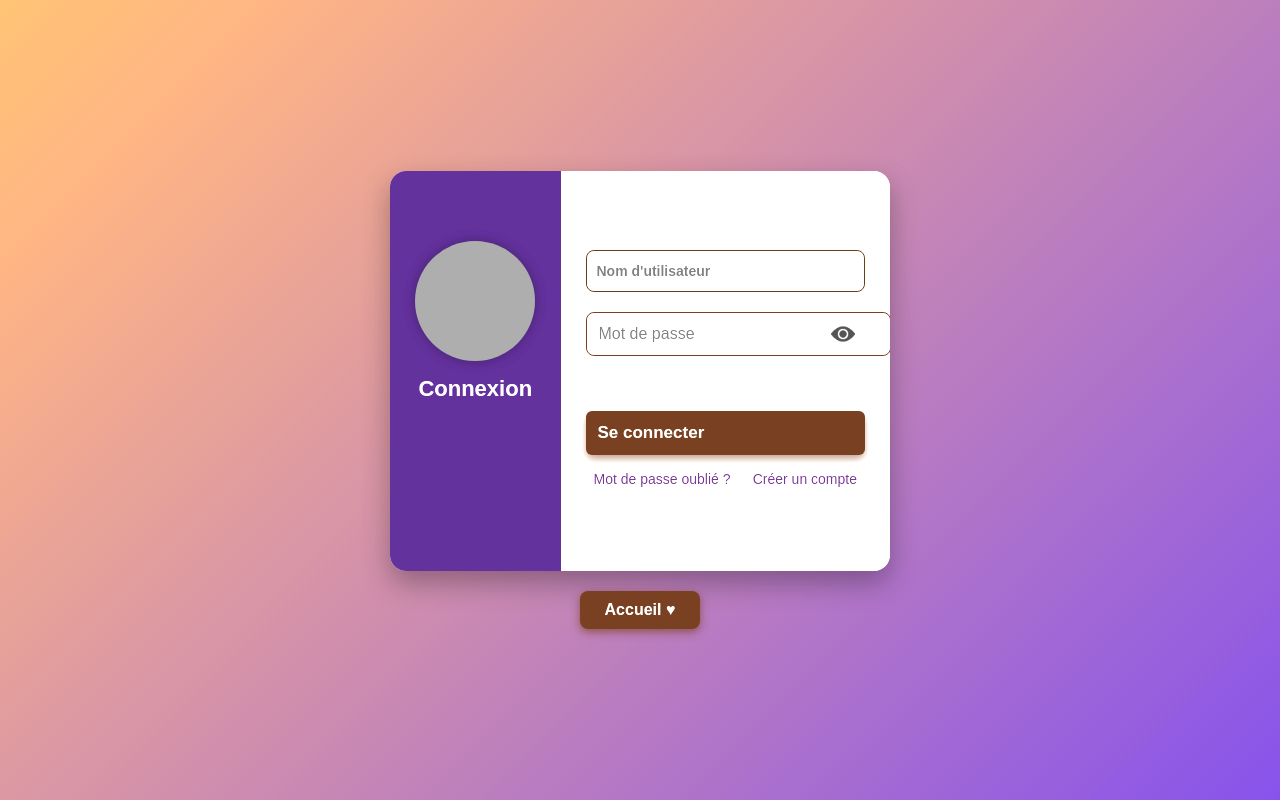
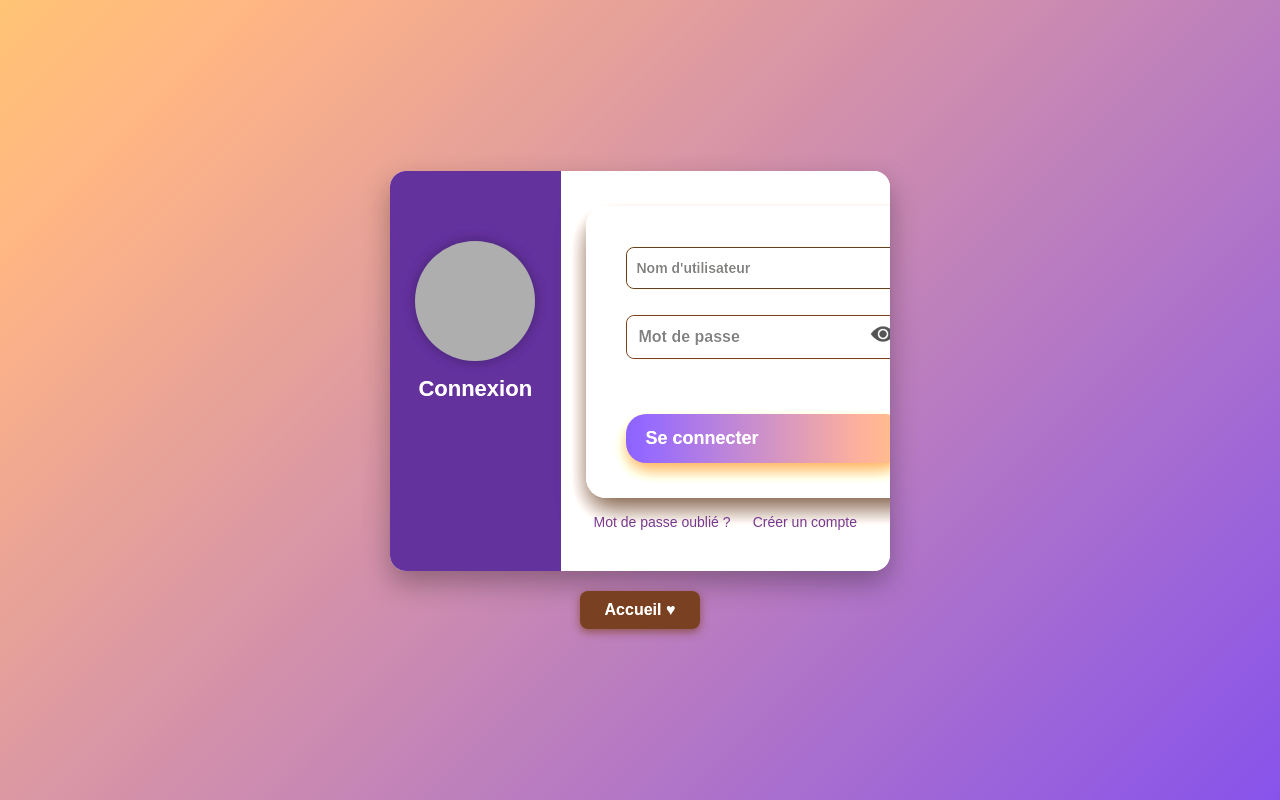
Before and after one commit to MihAlpha/projet_fop2.0, a React (Create React App) app in the folder frontend/: page / in a window 1280 px wide. Built offline with nearby package versions, Linux system fonts and the light colour scheme; grey boxes are pictures that could not be loaded.

Commit message:
Sauvegardez tous les modifications

```diff
--- a/frontend/src/components/Parametre/ChangerMotDePasse.css
+++ b/frontend/src/components/Parametre/ChangerMotDePasse.css
@@ -1,112 +1,169 @@
-/* ChangerMotDePasse.css */
-
-.changer-container {
-  max-width: 400px;
-  margin: 60px auto;
-  background-color: #ffffff;
-  padding: 30px;
-  border-radius: 15px;
-  box-shadow: 0 4px 20px rgba(0, 0, 0, 0.1);
-  position: relative;
-  font-family: 'Segoe UI', Tahoma, Geneva, Verdana, sans-serif;
+:root {
+  --violet: #7f5af0;
+  --orange: #faae7b;
+  --marron: #5d3a1a;
+  --blanc: #fffdf9;
+  --ombre-orange: rgba(245, 140, 46, 0.9);
+  --ombre-marron: rgba(93, 58, 34, 0.9);
 }
 
-.changer-container h2 {
-  text-align: center;
-  margin-bottom: 20px;
-  color: #19776e;
+/* Conteneur principal */
+.changer-container {
+  min-height: 100vh;
+  background: linear-gradient(135deg, var(--violet), var(--orange));
+  display: flex;
+  justify-content: center;
+  align-items: center;
+  padding: 40px 20px;
+  font-family: 'Poppins', sans-serif;
+  color: var(--blanc);
 }
 
-.description {
-  text-align: center;
-  font-size: 14px;
-  color: #555;
-  margin-bottom: 20px;
+/* Formulaire */
+form {
+  background: var(--blanc);
+  color: var(--marron);
+  padding: 35px 40px;
+  border-radius: 20px;
+  box-shadow: 0 12px 28px var(--ombre-marron);
+  max-width: 450px;
+  width: 100%;
 }
 
-.changer-container form {
-  display: flex;
-  flex-direction: column;
+/* Titre */
+form h2 {
+  margin-bottom: 20px;
+  font-weight: 900;
+  font-size: 28px;
+  text-align: center;
+  color: var(--violet);
+  text-shadow: 0 0 2px var(--violet);
 }
 
-.changer-container label {
-  margin-bottom: 5px;
-  color: #444;
+/* Description sous le titre */
+.description {
   font-weight: 600;
+  font-size: 14px;
+  margin-bottom: 28px;
+  text-align: center;
+  color: var(--marron);
 }
 
-.changer-container input {
-  padding: 10px;
-  margin-bottom: 15px;
-  border: 1px solid #ddd;
-  border-radius: 8px;
-  font-size: 1rem;
+/* Labels */
+label {
+  font-weight: 700;
+  margin-top: 18px;
+  display: block;
+  font-size: 15px;
+  color: var(--marron);
 }
 
-.changer-container button {
-  background-color: #19776e;
-  color: white;
-  padding: 12px;
-  border: none;
-  border-radius: 8px;
-  font-size: 1rem;
-  font-weight: bold;
-  cursor: pointer;
-  transition: background-color 0.3s;
+/* Champs input */
+input[type="password"],
+input[type="text"] {
+  width: 100%;
+  padding: 12px 14px;
+  margin-top: 6px;
+  border-radius: 12px;
+  border: 2px solid var(--marron);
+  font-size: 16px;
+  font-weight: 600;
+  color: var(--marron);
+  background-color: #fbf5ef;
+  box-shadow: inset 0 3px 7px rgba(125, 74, 49, 0.3);
+  transition: border-color 0.4s ease, box-shadow 0.4s ease;
+  outline: none;
+  user-select: text;
 }
 
-.changer-container button:hover {
-  background-color: #0f534b;
+input[type="password"]:focus,
+input[type="text"]:focus {
+  border-color: var(--orange);
+  box-shadow: 0 0 12px var(--orange);
 }
 
-.success {
-  color: green;
-  text-align: center;
-  margin-top: 10px;
-  font-weight: 600;
-}
-
-.error {
-  color: red;
-  text-align: center;
-  margin-top: 10px;
-  font-weight: 600;
-}
-
-/* Pour l'icône de fermeture */
-.close-button {
-  position: absolute;
-  top: 15px;
-  right: 15px;
-  background: none;
-  border: none;
-  font-size: 1.3rem;
-  color: #888;
-  cursor: pointer;
-}
-
-.close-button:hover {
-  color: #c0392b;
-}
+/* Conteneur de l'input + icône */
 .password-input {
   position: relative;
   display: flex;
   align-items: center;
-  margin-bottom: 15px;
 }
 
-.password-input input {
-  width: 100%;
-  padding: 10px 40px 10px 10px; /* espace pour l'icône à droite */
-  border: 1px solid #ddd;
-  border-radius: 8px;
-  font-size: 1rem;
+.password-input .eye-icon {
+  position: absolute;
+  right: 14px;
+  cursor: pointer;
+  color: var(--marron);
+  font-size: 20px;
+  user-select: none;
+  transition: color 0.3s ease;
 }
 
-.eye-icon {
-  position: absolute;
-  right: 10px;
+.password-input .eye-icon:hover {
+  color: var(--orange);
+}
+
+/* Bouton Valider */
+button[type="submit"] {
+  margin-top: 28px;
+  width: 100%;
+  padding: 14px 20px;
+  background: linear-gradient(90deg, var(--violet), var(--orange));
+  border: none;
+  border-radius: 20px;
+  color: var(--blanc);
+  font-weight: 900;
+  font-size: 18px;
   cursor: pointer;
-  color: #888;
-  font-size: 1.2rem;
+  box-shadow: 0 8px 20px var(--ombre-orange);
+  transition: background 0.3s ease, box-shadow 0.3s ease;
+  user-select: none;
 }
+
+button[type="submit"]:hover {
+  background: linear-gradient(90deg, var(--orange), var(--violet));
+  box-shadow: 0 12px 30px var(--ombre-marron);
+}
+
+/* Message d'erreur / succès */
+.message {
+  margin-bottom: 20px;
+  padding: 12px 16px;
+  border-radius: 14px;
+  font-weight: 700;
+  font-size: 15px;
+  text-align: center;
+  user-select: none;
+}
+
+.message.success {
+  background-color: #d4edda;
+  color: #155724;
+  border: 1.5px solid #c3e6cb;
+}
+
+.message.error {
+  background-color: #f8d7da;
+  color: #721c24;
+  border: 1.5px solid #f5c6cb;
+}
+
+/* Bouton de fermeture */
+.close-button {
+  position: fixed;
+  top: 22px;
+  background-color: transparent;
+  border: none;
+  color: var(--blanc);
+  font-size: 26px;
+  cursor: pointer;
+  user-select: none;
+  transition: color 0.3s ease, transform 0.3s ease;
+  z-index: 1000;
+
+}
+
+.close-button:hover {
+  color: #ff3c3c;
+  transform: scale(1.1) rotate(3deg);
+}
```
